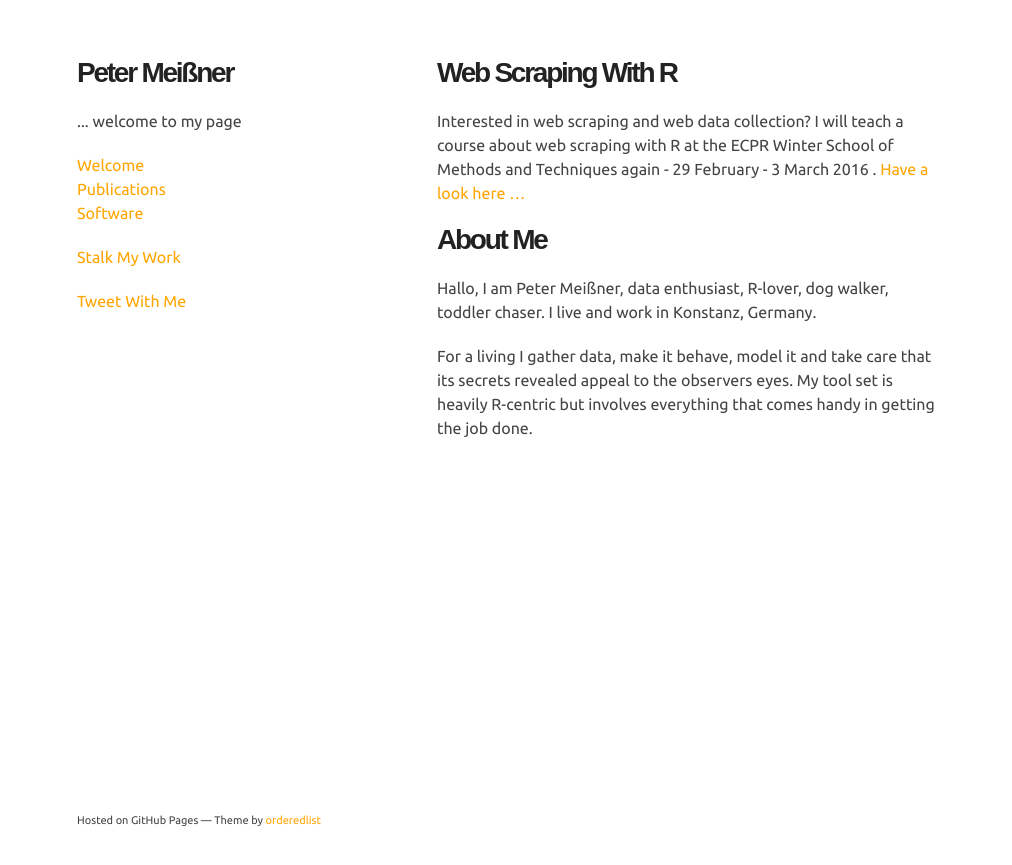
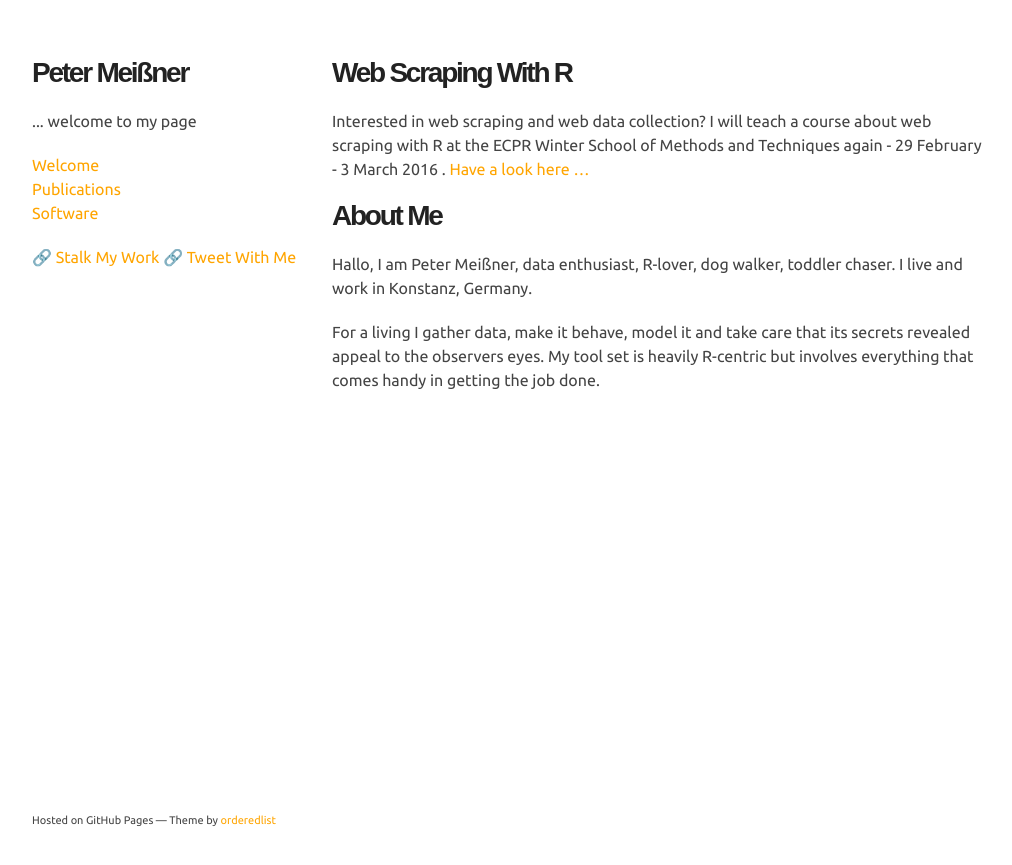
Before and after one commit to petermeissner/petermeissner.github.io, a Jekyll site: the page built from about.md, in a window 1280 px wide. Shown: the top 865 px of the page, without its empty margins (133-1145 px from the left). Built offline with Jekyll 4.4.1, drawn with Linux system fonts in a browser that asks for light colours; some web fonts are replaced; Markdown is read by kramdown in place of the engine named in the settings.

Commit message:
styleupdate

```diff
--- a/_layouts/default.html
+++ b/_layouts/default.html
@@ -31,8 +31,10 @@
               {% endif %}
             {% endfor %}
         </p>
-        <p class="view"><a href="https://github.com/petermeissner">Stalk My Work</a></p>
-        <p class="view"><a href="https://twitter.com/marvin_dpr">Tweet With Me</a></p>
+        <p class="view">
+           <a href="https://github.com/petermeissner">&#x1F517; Stalk My Work</a>
+           <a href="https://twitter.com/marvin_dpr"> &#x1F517; Tweet With Me</a>
+        </p>
       </header>
       <section>
         {{ content }}
--- a/stylesheets/styles.css
+++ b/stylesheets/styles.css
@@ -59,7 +59,7 @@ a small {
 }
 
 .wrapper {
-  width:860px;
+  width:950px;
   margin:0 auto;
 }
 
@@ -188,7 +188,7 @@ header ul a strong {
 }
 
 section {
-  width:500px;
+  width:650px;
   float:right;
   padding-bottom:50px;
 }
```
